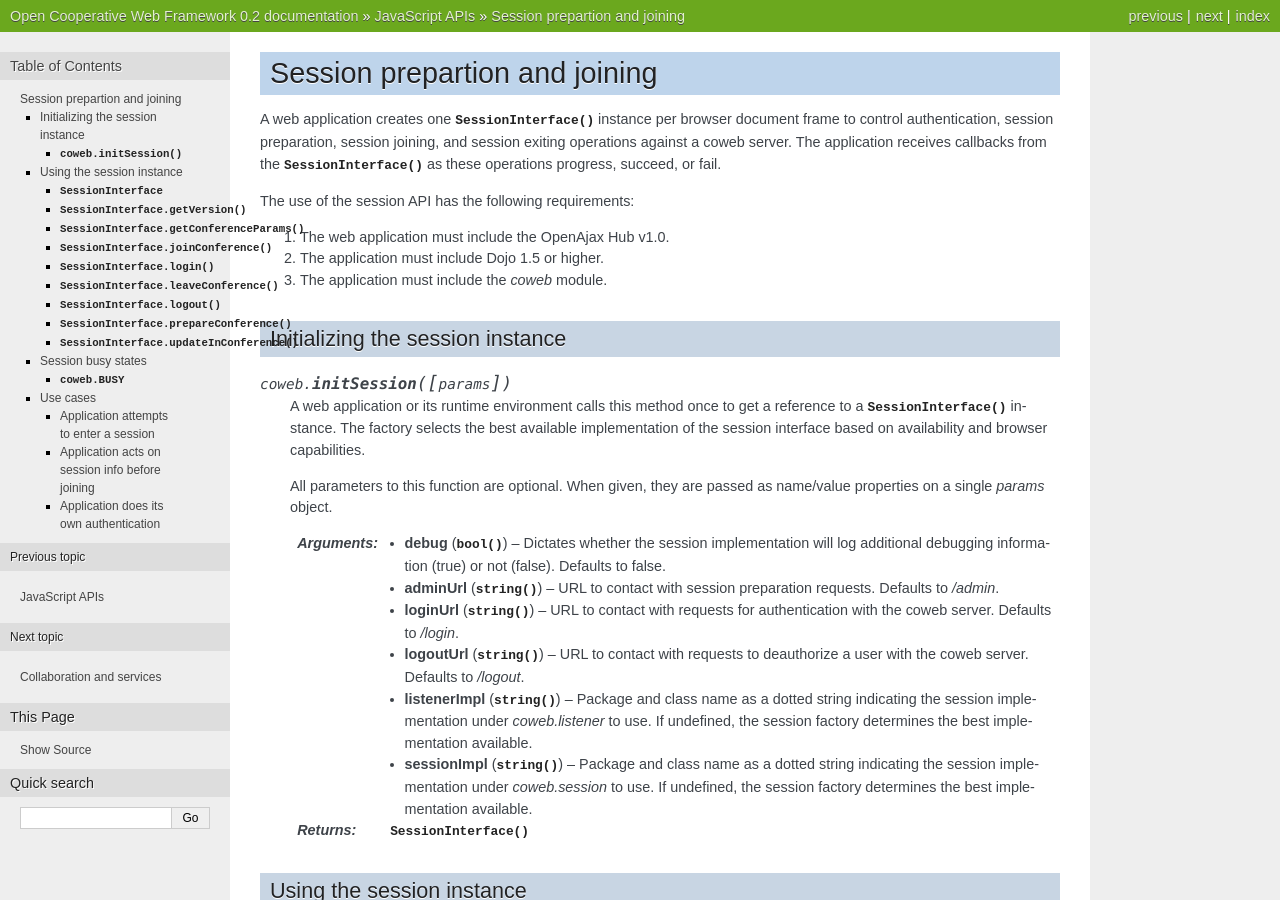
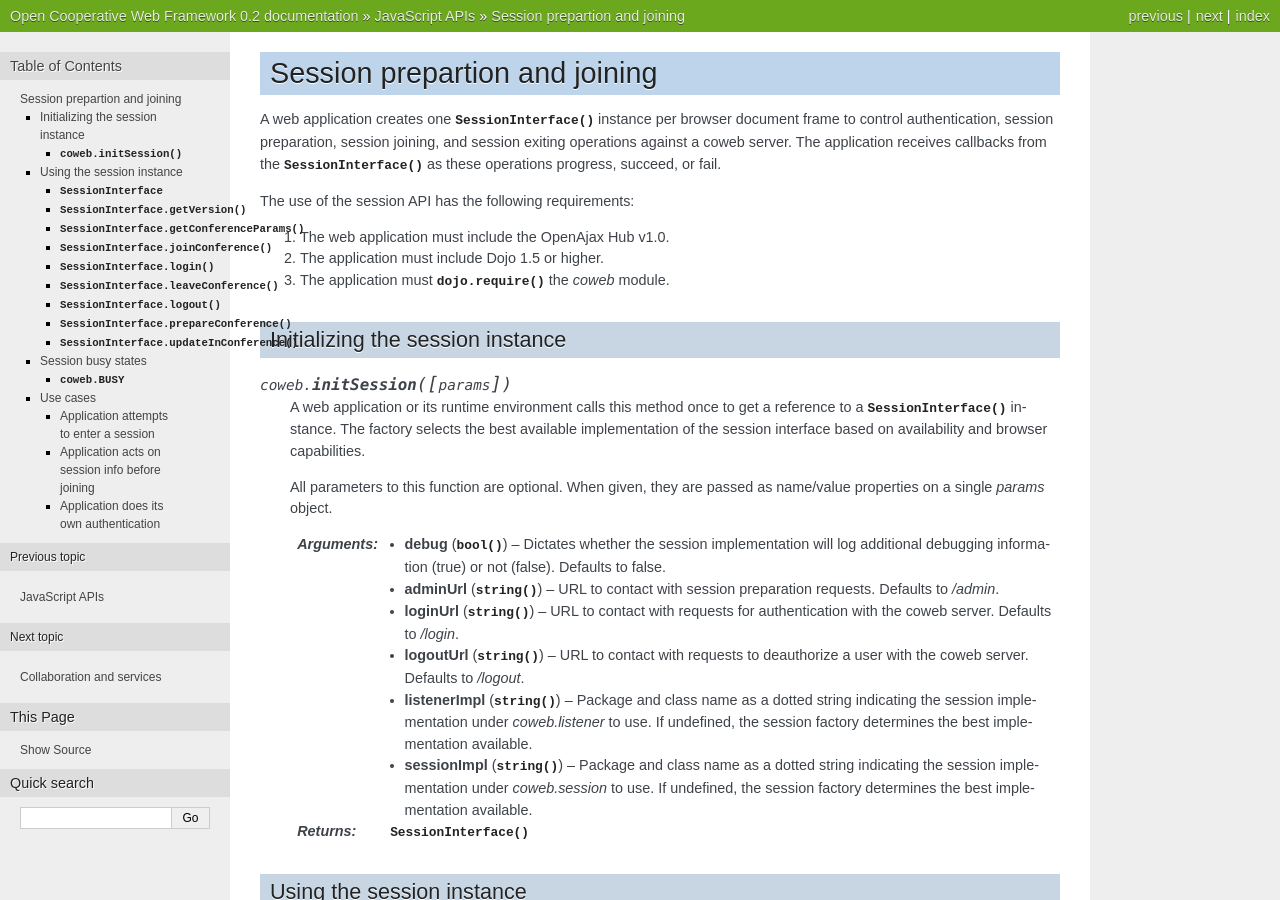
Before and after one commit to opencoweb/coweb, a Sphinx documentation site: the page built from docs/js/session.rst, in a window 1280 px wide and 900 px high. Built offline with Sphinx 7.4.7, drawn with Linux system fonts in a browser that asks for light colours.

Commit message:
Made it clear that js session, collab modules are dojo.require'd

```diff
--- a/docs/js/collab.rst
+++ b/docs/js/collab.rst
@@ -9,7 +9,7 @@ The use of the collaboration API has the following requirements:
 
 #. The web application must include the OpenAjax Hub v1.0.
 #. The application must include Dojo 1.5 or higher.
-#. The application must include the `coweb` module.
+#. The application must :func:`dojo.require` the `coweb` module.
 #. The application must use the :doc:`session API <session>` to join, prepare, and update in a session before sending events using the collaboration API.
 
 Initializing a collaboration instance
--- a/docs/js/session.rst
+++ b/docs/js/session.rst
@@ -9,7 +9,7 @@ The use of the session API has the following requirements:
 
 #. The web application must include the OpenAjax Hub v1.0.
 #. The application must include Dojo 1.5 or higher.
-#. The application must include the `coweb` module.
+#. The application must :func:`dojo.require` the `coweb` module.
 
 Initializing the session instance
 ~~~~~~~~~~~~~~~~~~~~~~~~~~~~~~~~~
```
